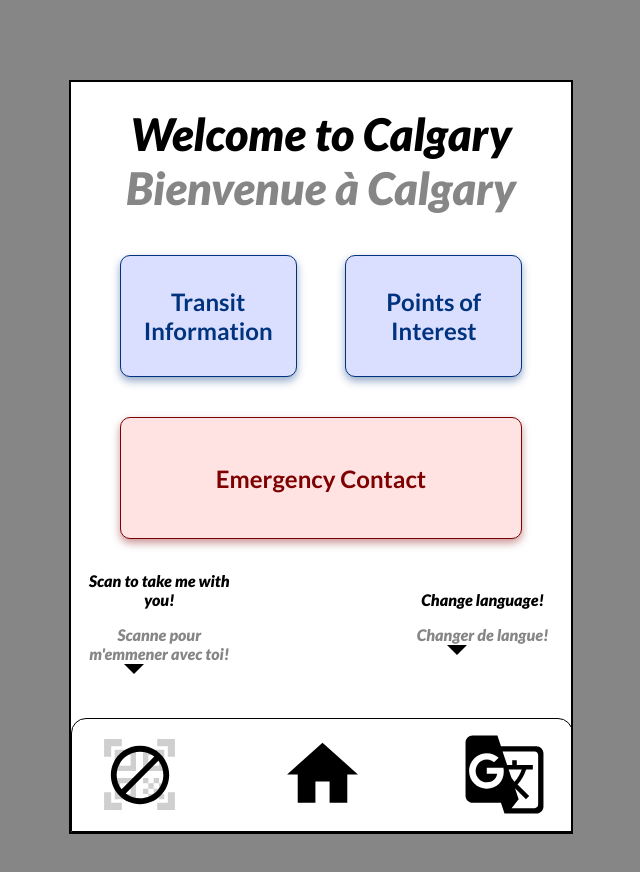
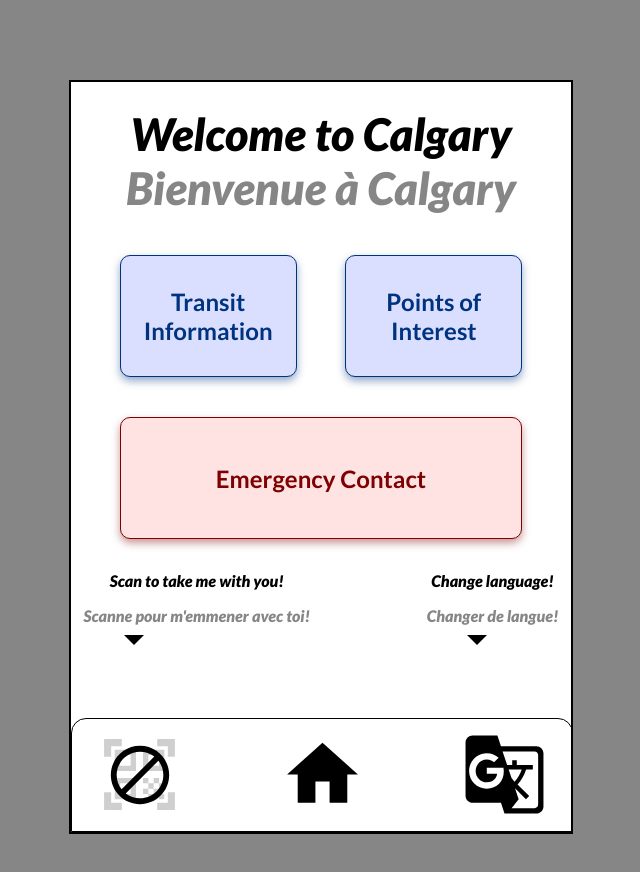
Before and after one commit to Colin-C32/Calgary-Kiosk, a React (Create React App) app in the folder calgary-kiosk/: page / in a window 1280 px wide. Shown: the top 872 px of the page, without its empty margins (319-959 px from the left). Built offline with nearby package versions, Linux system fonts and the light colour scheme.

Commit message:
fix: instruction texts

```diff
--- a/calgary-kiosk/src/pages/home/Home.css
+++ b/calgary-kiosk/src/pages/home/Home.css
@@ -67,25 +67,15 @@
   font-style: italic;
   text-align: center;
   font-weight: 900;
-  display: grid;
-  grid-template-columns: repeat(3, 1fr);
-  gap: 10px;
+  width: 95%;
   margin: auto;
-  width: 95%;
-  align-items: center;
-}
-
-#scan-text {
-  grid-column: 1;
-}
-
-#language-text {
-  grid-column: 3;
-  margin: 0;
+  display: flex;
+  justify-content: space-between;
 }
 
 .french-text {
   color: var(--gray);
+  margin-bottom: 25px;
 }
 
 .box {
```
